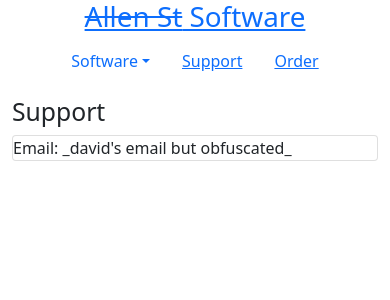
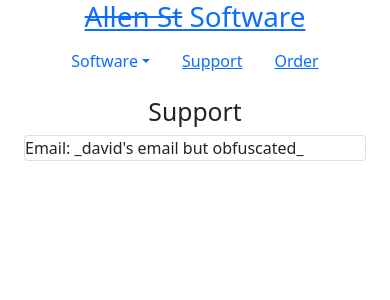
Before and after one commit to jmash/ds_studio, a React (Create React App) app: page /support in a window 390 px wide. Shown: the top 300 px of the page. Built offline with nearby package versions, Linux system fonts and the light colour scheme.

Commit message:
:construction: fixed responsive styling

```diff
--- a/src/routes/productdetails.js
+++ b/src/routes/productdetails.js
@@ -3,8 +3,8 @@ import { Container, Row, Col, Button, Carousel } from 'react-bootstrap';
 export default function ProductDetails() {
     return (
       <main style={{ padding: "1rem 0" }}>
-          <h2 className="text-center">Product Details</h2>
           <Container>
+            <h2 className="text-md-start text-center">Product Details</h2>
             <Row>
               <Col>
                 <h3 className="text-center text-sm-center text-md-start">Window Inverter</h3>
@@ -17,16 +17,20 @@ export default function ProductDetails() {
               </Col>
             </Row>
             <Row>
-                <Col style={{textAlign: "left"}}>
+                <Col>
                     <h3>$4.99</h3>
                 </Col>
             </Row>
             <Row>
-                <Col style={{textAlign: "left"}}>
+                <Col>
                     <h4>Info</h4>
                     <section className="">
                         Lorem ipsum dolor sit amet, consectetur adipiscing elit. Suspendisse eget velit ac nunc eleifend faucibus. Suspendisse ac maximus purus. Praesent efficitur, ex in euismod dignissim, lectus felis iaculis augue, imperdiet tincidunt orci nisl ut ante. Aenean eget efficitur ante. Nunc vulputate nibh sit amet leo ullamcorper vestibulum. Nullam at odio id felis malesuada porttitor. Nam egestas lacinia mollis. Quisque quis ultricies neque, eu maximus eros.
                     </section>
+                </Col>
+            </Row>
+            <Row className="mt-2">
+                <Col>
                     <h4>Trial Info</h4>
                     <section>
                         Etiam ligula purus, bibendum quis sollicitudin vitae, fermentum non tellus. Quisque tincidunt imperdiet mi ac laoreet. Fusce vel felis mi. Ut eget purus ac urna ornare ornare at ut ante. Vestibulum faucibus vel orci nec porta. Pellentesque eget neque ut neque vehicula elementum ut eget orci.
--- a/src/routes/support.js
+++ b/src/routes/support.js
@@ -1,12 +1,18 @@
-import { Card } from 'react-bootstrap';
+import { Container, Row, Col, Card } from 'react-bootstrap';
 
 export default function Support() {
     return (
       <main style={{ padding: "1rem 0" }}>
-        <h2>Support</h2>
-        <Card>
-            Email: _david's email but obfuscated_
-        </Card>
+        <Container>
+          <h2 className="text-md-start text-center">Support</h2>
+          <Row>
+            <Col>
+              <Card>
+                  Email: _david's email but obfuscated_
+              </Card>
+            </Col>
+          </Row>
+        </Container>
       </main>
     );
   }
```
